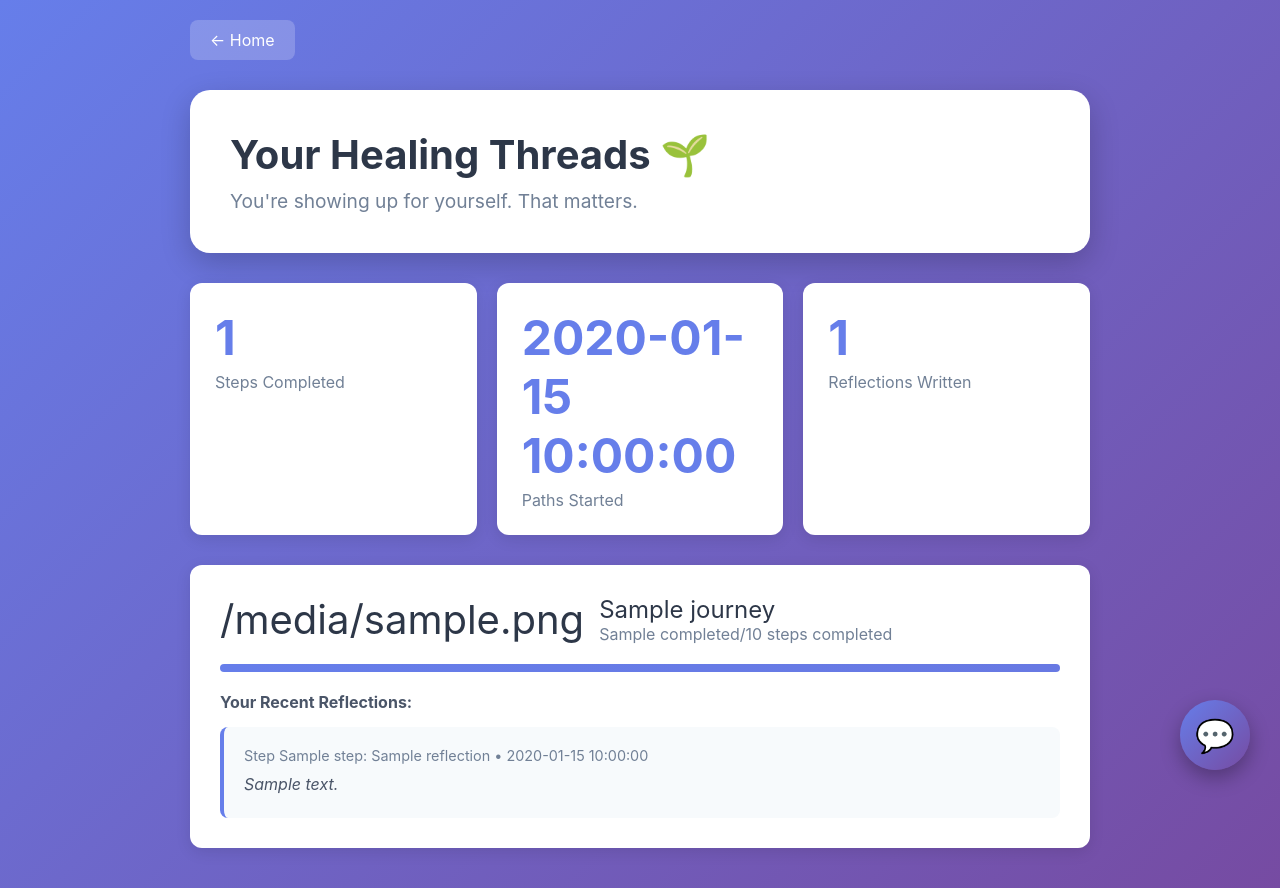
After one commit to rootedlightwithin-create/Healing-Guru, a Flask app: template templates/progress.html in a window 1280 px wide. The commit adds this page. Run offline with Flask 3, Linux system fonts and the light colour scheme; the template is opened without the code that fills it: most values are stand-ins (such as "Sample title", 1, 10 or a date in 2020).

Commit message:
Add interactive tools and progress dashboard

```diff
--- a/templates/home.html
+++ b/templates/home.html
@@ -247,6 +247,11 @@
         <header>
             <h1>🌱 Healing Guru</h1>
             <p>Choose a healing path and walk it at your own pace—with guidance, compassion, and tools that actually help.</p>
+            <div style="margin-top: 20px;">
+                <a href="/progress" style="display: inline-block; padding: 12px 24px; background: rgba(255, 255, 255, 0.2); color: white; text-decoration: none; border-radius: 8px; font-weight: 600; transition: background 0.3s ease;">
+                    📊 Your Healing Threads
+                </a>
+            </div>
         </header>
 
         <div class="intro-section">
--- /dev/null
+++ b/templates/progress.html
@@ -0,0 +1,272 @@
+<!DOCTYPE html>
+<html lang="en">
+<head>
+    <meta charset="UTF-8">
+    <meta name="viewport" content="width=device-width, initial-scale=1.0">
+    <title>Your Healing Threads - Healing Guru</title>
+    <style>
+        * {
+            margin: 0;
+            padding: 0;
+            box-sizing: border-box;
+        }
+
+        body {
+            font-family: -apple-system, BlinkMacSystemFont, 'Segoe UI', Roboto, Oxygen, Ubuntu, Cantarell, sans-serif;
+            background: linear-gradient(135deg, #667eea 0%, #764ba2 100%);
+            min-height: 100vh;
+            color: #2d3748;
+            padding: 20px;
+        }
+
+        .container {
+            max-width: 900px;
+            margin: 0 auto;
+        }
+
+        .back-button {
+            display: inline-flex;
+            align-items: center;
+            gap: 8px;
+            color: white;
+            text-decoration: none;
+            font-size: 1rem;
+            margin-bottom: 30px;
+            padding: 10px 20px;
+            background: rgba(255, 255, 255, 0.2);
+            border-radius: 8px;
+            transition: background 0.3s ease;
+        }
+
+        .back-button:hover {
+            background: rgba(255, 255, 255, 0.3);
+        }
+
+        .header {
+            background: white;
+            padding: 40px;
+            border-radius: 20px;
+            margin-bottom: 30px;
+            box-shadow: 0 10px 30px rgba(0, 0, 0, 0.2);
+        }
+
+        .header h1 {
+            font-size: 2.5rem;
+            color: #2d3748;
+            margin-bottom: 10px;
+        }
+
+        .header p {
+            font-size: 1.2rem;
+            color: #718096;
+        }
+
+        .stats-grid {
+            display: grid;
+            grid-template-columns: repeat(auto-fit, minmax(200px, 1fr));
+            gap: 20px;
+            margin-bottom: 30px;
+        }
+
+        .stat-card {
+            background: white;
+            padding: 25px;
+            border-radius: 12px;
+            box-shadow: 0 4px 15px rgba(0, 0, 0, 0.1);
+        }
+
+        .stat-number {
+            font-size: 3rem;
+            font-weight: 700;
+            color: #667eea;
+            margin-bottom: 5px;
+        }
+
+        .stat-label {
+            font-size: 1rem;
+            color: #718096;
+        }
+
+        .journey-card {
+            background: white;
+            padding: 30px;
+            border-radius: 12px;
+            margin-bottom: 20px;
+            box-shadow: 0 4px 15px rgba(0, 0, 0, 0.1);
+        }
+
+        .journey-header {
+            display: flex;
+            align-items: center;
+            gap: 15px;
+            margin-bottom: 20px;
+        }
+
+        .journey-icon {
+            font-size: 2.5rem;
+        }
+
+        .journey-title {
+            font-size: 1.5rem;
+            color: #2d3748;
+        }
+
+        .progress-bar {
+            width: 100%;
+            height: 8px;
+            background: #e2e8f0;
+            border-radius: 10px;
+            overflow: hidden;
+            margin: 15px 0;
+        }
+
+        .progress-fill {
+            height: 100%;
+            background: linear-gradient(90deg, #667eea 0%, #764ba2 100%);
+            transition: width 0.5s ease;
+        }
+
+        .reflection-card {
+            background: #f7fafc;
+            padding: 20px;
+            border-radius: 8px;
+            margin-top: 15px;
+            border-left: 4px solid #667eea;
+        }
+
+        .reflection-date {
+            font-size: 0.9rem;
+            color: #718096;
+            margin-bottom: 8px;
+        }
+
+        .reflection-text {
+            font-size: 1rem;
+            color: #4a5568;
+            font-style: italic;
+            line-height: 1.6;
+        }
+
+        .empty-state {
+            text-align: center;
+            padding: 60px 20px;
+            color: white;
+        }
+
+        .empty-state h2 {
+            font-size: 2rem;
+            margin-bottom: 15px;
+        }
+
+        .empty-state p {
+            font-size: 1.2rem;
+            margin-bottom: 30px;
+        }
+
+        .cta-button {
+            display: inline-block;
+            padding: 15px 30px;
+            background: white;
+            color: #667eea;
+            text-decoration: none;
+            border-radius: 8px;
+            font-weight: 600;
+            transition: transform 0.3s ease;
+        }
+
+        .cta-button:hover {
+            transform: translateY(-2px);
+        }
+
+        .chat-button {
+            position: fixed;
+            bottom: 30px;
+            right: 30px;
+            width: 70px;
+            height: 70px;
+            background: linear-gradient(135deg, #667eea 0%, #764ba2 100%);
+            border-radius: 50%;
+            display: flex;
+            align-items: center;
+            justify-content: center;
+            color: white;
+            font-size: 2rem;
+            box-shadow: 0 8px 20px rgba(0, 0, 0, 0.3);
+            cursor: pointer;
+            transition: transform 0.3s ease;
+            text-decoration: none;
+            z-index: 1000;
+        }
+
+        .chat-button:hover {
+            transform: scale(1.1);
+        }
+    </style>
+</head>
+<body>
+    <div class="container">
+        <a href="/" class="back-button">← Home</a>
+
+        {% if stats.total_completed > 0 %}
+        <div class="header">
+            <h1>Your Healing Threads 🌱</h1>
+            <p>You're showing up for yourself. That matters.</p>
+        </div>
+
+        <div class="stats-grid">
+            <div class="stat-card">
+                <div class="stat-number">{{ stats.total_completed }}</div>
+                <div class="stat-label">Steps Completed</div>
+            </div>
+            <div class="stat-card">
+                <div class="stat-number">{{ stats.paths_started }}</div>
+                <div class="stat-label">Paths Started</div>
+            </div>
+            <div class="stat-card">
+                <div class="stat-number">{{ stats.total_reflections }}</div>
+                <div class="stat-label">Reflections Written</div>
+            </div>
+        </div>
+
+        {% for journey in journeys %}
+        <div class="journey-card">
+            <div class="journey-header">
+                <div class="journey-icon">{{ journey.icon }}</div>
+                <div>
+                    <div class="journey-title">{{ journey.title }}</div>
+                    <div style="color: #718096;">{{ journey.completed }}/{{ journey.total }} steps completed</div>
+                </div>
+            </div>
+
+            <div class="progress-bar">
+                <div class="progress-fill" style="width: {{ (journey.completed / journey.total * 100)|int }}%"></div>
+            </div>
+
+            {% if journey.reflections %}
+            <div style="margin-top: 20px;">
+                <strong style="color: #4a5568;">Your Recent Reflections:</strong>
+                {% for reflection in journey.reflections[:3] %}
+                <div class="reflection-card">
+                    <div class="reflection-date">Step {{ reflection.step }}: {{ reflection.title }} • {{ reflection.date }}</div>
+                    <div class="reflection-text">{{ reflection.text[:200] }}{% if reflection.text|length > 200 %}...{% endif %}</div>
+                </div>
+                {% endfor %}
+            </div>
+            {% endif %}
+        </div>
+        {% endfor %}
+
+        {% else %}
+        <div class="empty-state">
+            <h2>Your Journey Begins Here</h2>
+            <p>Start your first healing path and watch your progress unfold.</p>
+            <a href="/" class="cta-button">Explore Healing Paths</a>
+        </div>
+        {% endif %}
+    </div>
+
+    <a href="/chat" class="chat-button" title="Chat with Healing Guru">
+        💬
+    </a>
+</body>
+</html>
```
Also changed, not shown: app_chat.py (+80 -0 lines), templates/module.html (+77 -4 lines).
